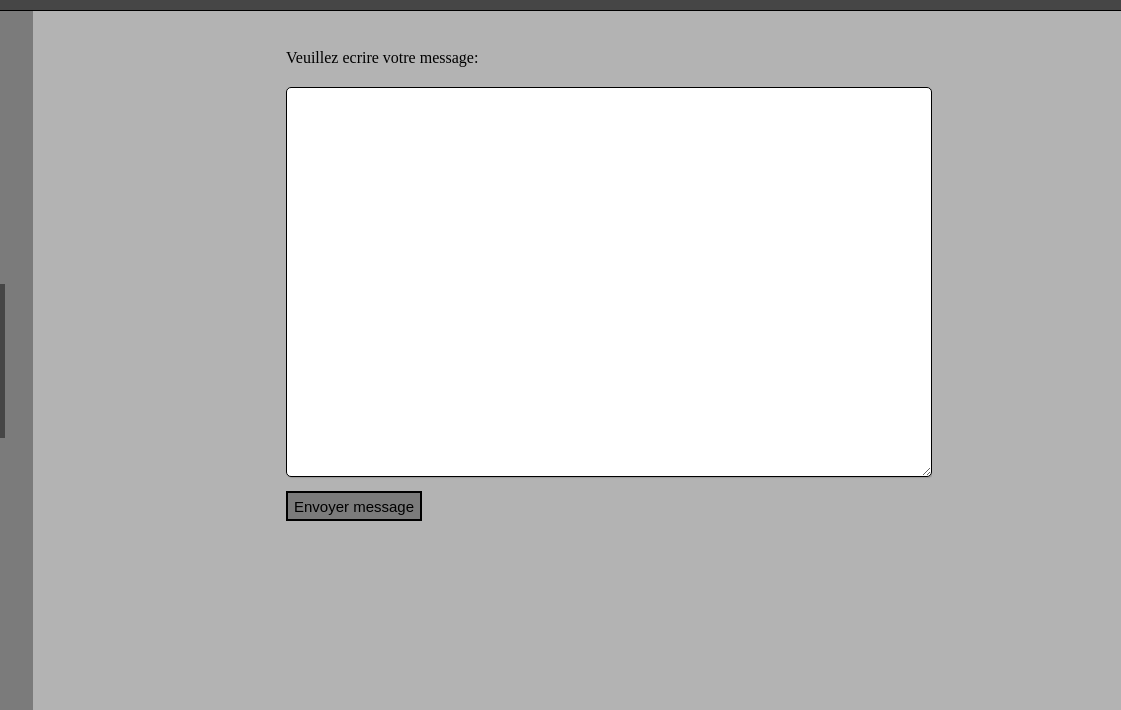
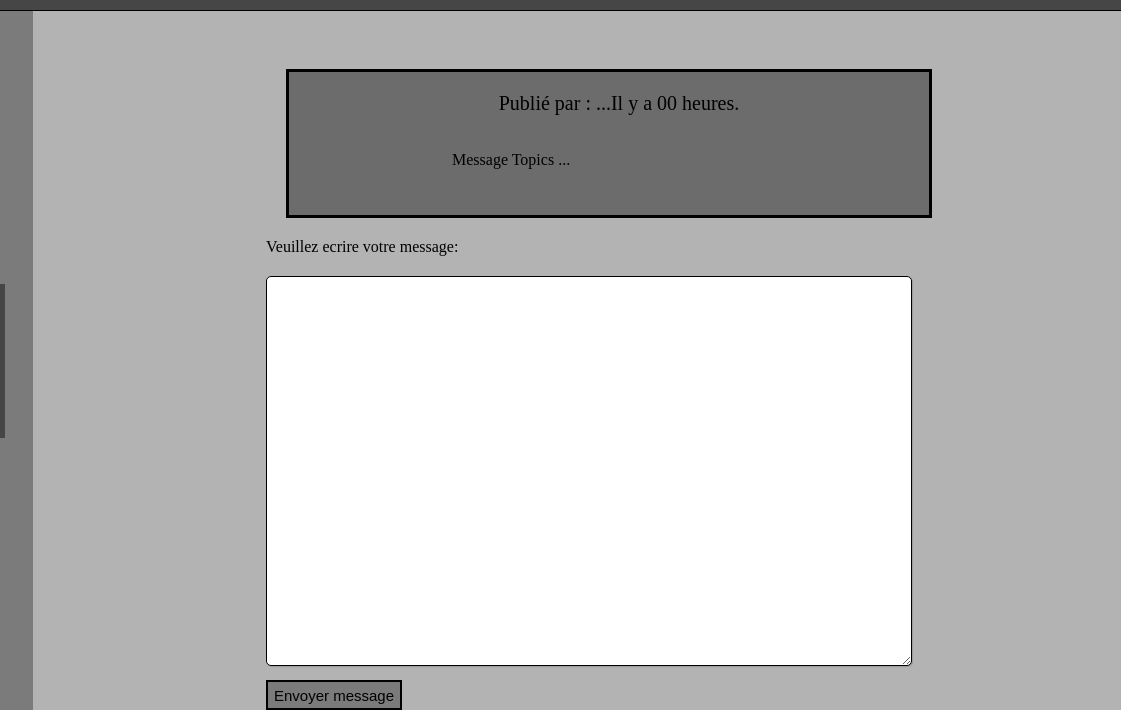
Before and after one commit to Axelinou/BARBESIER-PHAM-AUZET-Forum, a plain HTML site: page front/page/ReponseTopic.html in a window 1280 px wide. Shown: the part 111-821 px from the top of the page, 159-1280 px from the left. Before the commit the page ends 800 px from the top, so only its background shows below. Drawn offline with Linux system fonts and the light colour scheme.

Commit message:
update page reponse topic

```diff
--- a/front/Css/style.css
+++ b/front/Css/style.css
@@ -64,7 +64,7 @@ h1{
 
 .Parent{
     display: flex;
-
+    flex-direction: column;
     position: relative;
     top: 20vh;
     left: 10vw;
@@ -304,3 +304,9 @@ textarea {
     color:rgb(0, 0, 0);
     font-size: 15px;
 }
+
+.contenuTopic {
+    border: solid;
+    margin: 20px;
+    background: rgb(108, 108, 108);
+}
--- a/front/page/ReponseTopic.html
+++ b/front/page/ReponseTopic.html
@@ -32,6 +32,17 @@
 
     <div class="Parent">
 
+        <div class="contenuTopic">
+            <div class="DatesHeuresTopics">
+                <p class="Auteur">Publié par : ...</p>
+                <p class="Heures">Il y a 00 heures.</p>
+            </div>
+            <div class="ParentTitreTopics">
+
+                <p class="MessagesTopics">Message Topics ...</p>
+            </div>
+        </div>
+
         <div class="ReponseMessage">
 
             <label for="mess">Veuillez ecrire votre message:</label>
```
